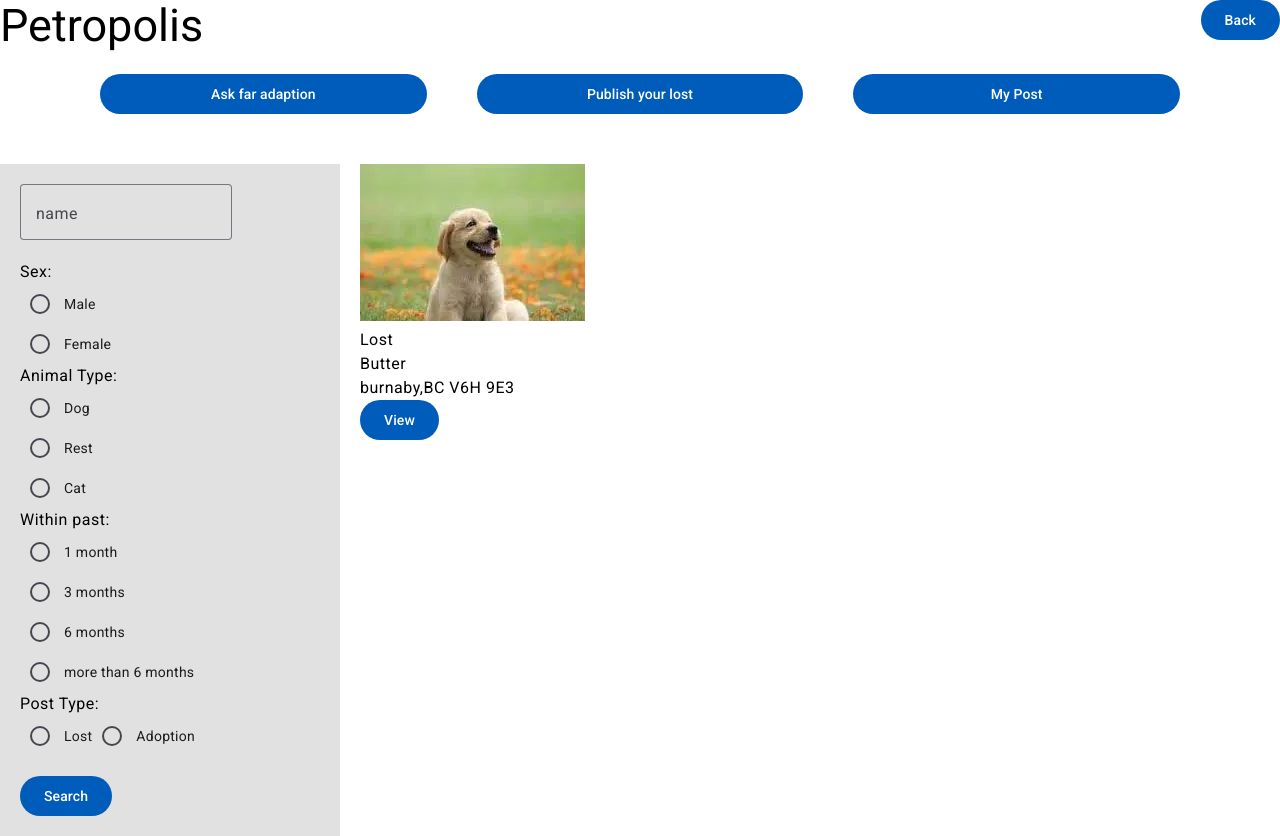
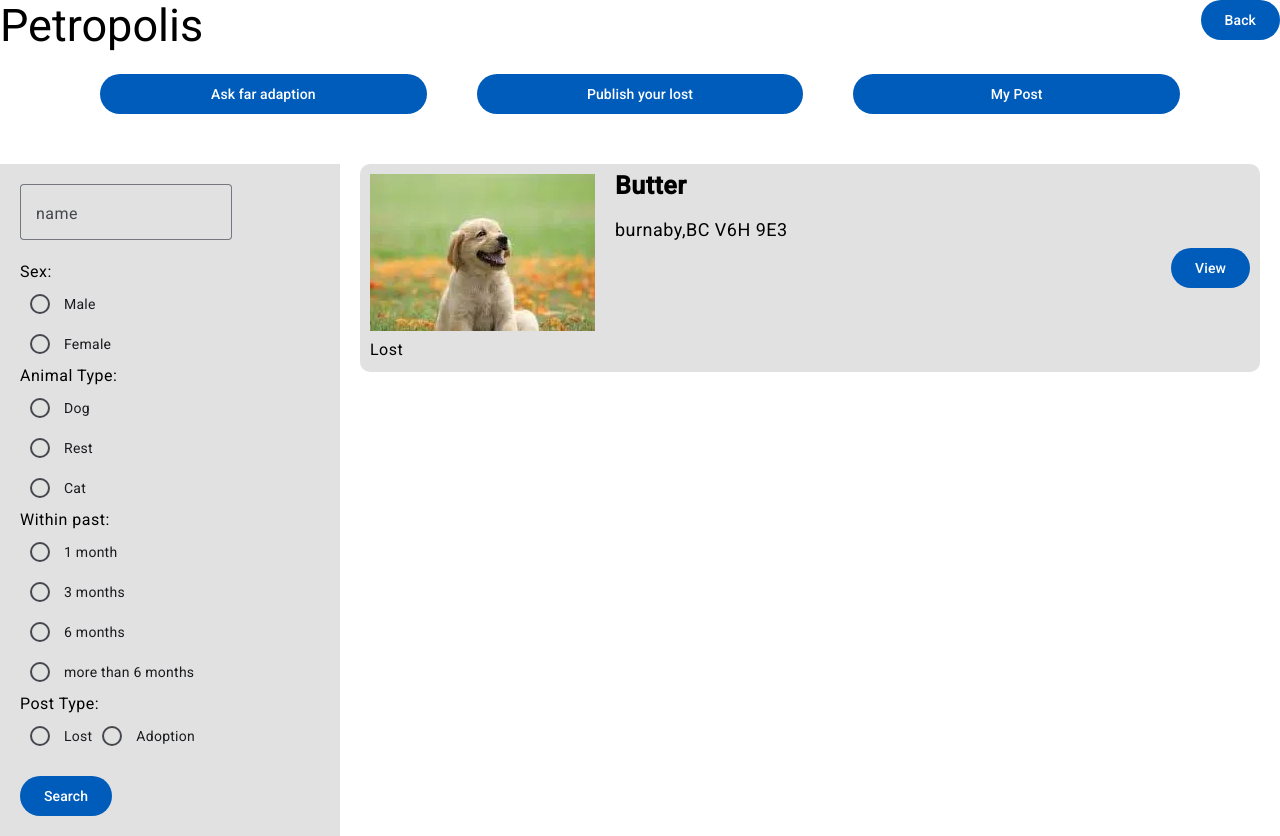
Before and after one commit to azurespear/6806-Captone, an Angular app: page /forum in a window 1280 px wide. Built offline with nearby package versions, Linux system fonts and the light colour scheme.

Commit message:
Update forum.component.css

```diff
--- a/src/app/forum/forum.component.css
+++ b/src/app/forum/forum.component.css
@@ -8,6 +8,16 @@
   justify-content: center;
   gap: 50px;
   padding: 0 100px;
+}
+
+.navigation button {
+  flex: 1;
+}
+
+.content {
+  display: flex;
+  margin-top: 50px;
+  gap: 20px;
 }
 
 .navigation button {
@@ -34,3 +44,40 @@
   display: flex;
   flex-direction: column;
 }
+
+.right {
+  display: flex;
+  flex-direction: column;
+  flex: 1;
+}
+
+.right .item {
+  display: flex;
+  justify-content: space-between;
+  align-items: center;
+  background-color: #e1e1e1;
+  border-radius: 10px;
+  padding: 10px;
+  margin-right: 20px;
+  margin-bottom: 15px;
+}
+
+.desc {
+  display: flex;
+  flex-direction: column;
+}
+
+.desc .name {
+  font-size: 25px;
+  font-weight: bold;
+}
+
+.desc .location {
+  font-size: 18px;
+  margin-top: 20px;
+}
+
+.item-left {
+  display: flex;
+  gap: 20px;
+}
```
Lines whose indentation alone changed are shown as unchanged.
